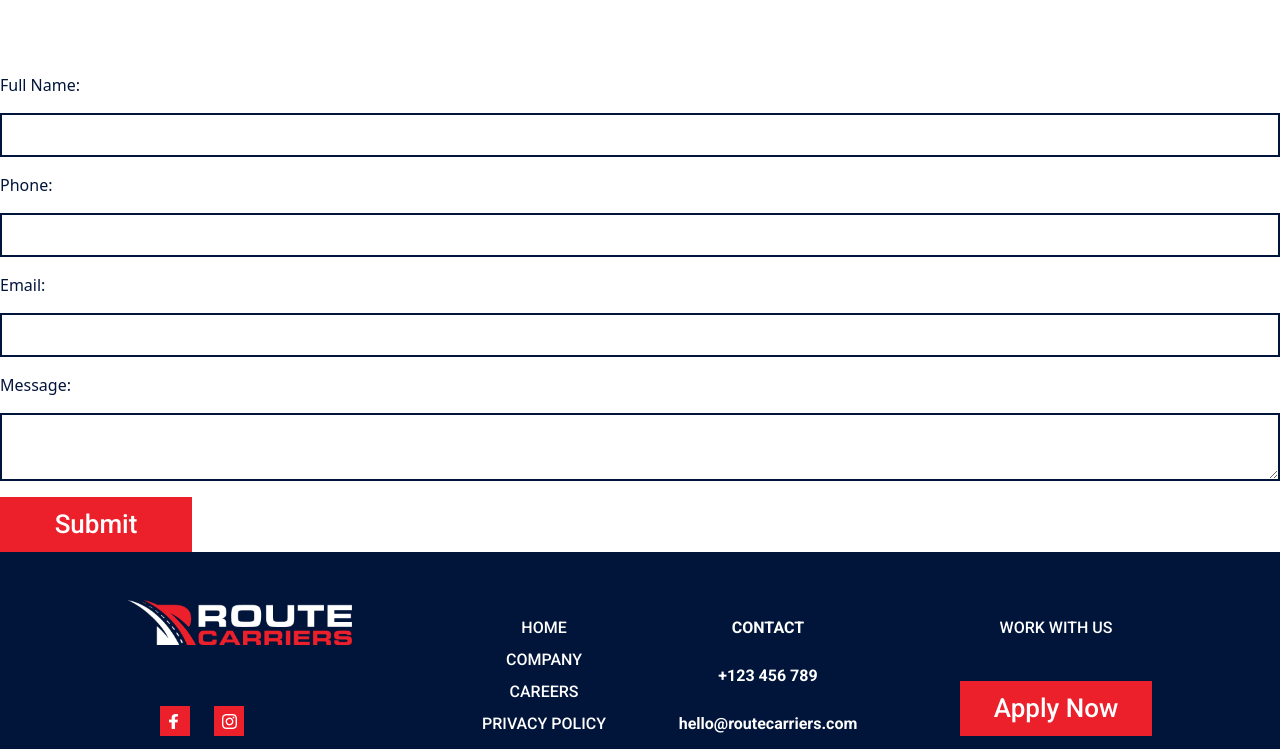
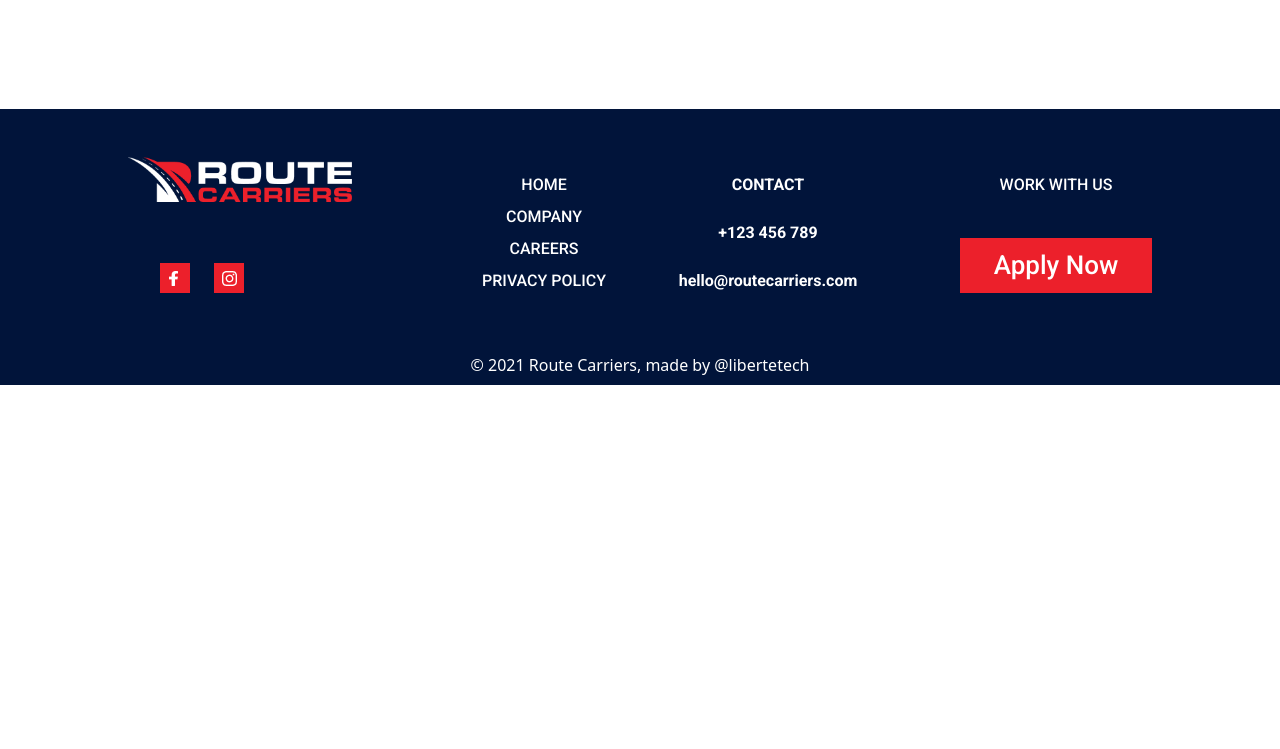
Before and after one commit to NenadVrtue/route-carriers, a Gatsby site: page /contact in a window 1280 px wide. Shown: the part 1988-2737 px from the top of the page. After the commit the page ends 2373 px from the top, so only its background shows below. Built offline with nearby package versions, Linux system fonts and the light colour scheme; Gatsby itself is replaced by a stand-in of ours.

Commit message:
form debuging

```diff
--- a/src/components/contactForm.js
+++ b/src/components/contactForm.js
@@ -19,6 +19,7 @@ const ContactForm = () => {
             <Formik
                 initialValues={{
                 name: '',
+                phone: '',
                 email: '',
                 message: '',
                 }}
@@ -44,6 +45,9 @@ const ContactForm = () => {
                 if(!values.name) {
                 errors.name = 'Name Required'
                 }
+                if(!values.phone) {
+                errors.phone = 'Phone Required'
+                }
                 if(!values.email || !emailRegex.test(values.email)) {
                 errors.email = 'Valid Email Required'
                 }
@@ -59,7 +63,12 @@ const ContactForm = () => {
                         <ErrorMessage name="name" />
                     </div>
 
-                    <div className="bg-main-red w-24 h-2 my-7 mx-auto"></div>
+                    <div className="flex flex-col mb-4">
+                        <label className="text-base w-full text-body text-main-blue mb-4" htmlFor='phone'>Phone:</label>
+                        <Field className=" border-2 border-main-blue py-2" name='phone' />
+                        <ErrorMessage name="phone" />
+                    </div>
+
 
                     <label htmlFor='email'>Email:</label>
                     <Field name='email' />
--- a/src/components/contactform2.js
+++ /dev/null
@@ -1,90 +0,0 @@
-import React, { useState, useEffect } from "react"
-import { Formik, Field, Form, ErrorMessage } from "formik"
-
-
-
-const encode = data => {
-  return Object.keys(data)
-    .map(key => encodeURIComponent(key) + "=" + encodeURIComponent(data[key]))
-    .join("&")
-}
-function ContactForm2() {
-
-
-
-  return (
-   <Formik
-    initialValues={{
-      name: '',
-      email: '',
-      message: '',
-    }}
-    onSubmit={
-      (values, actions) => {
-        fetch("/", {
-          method: "POST",
-          headers: { "Content-Type": "application/x-www-form-urlencoded" },
-          body: encode({ "form-name": "contact-demo2", ...values })
-        })
-        .then(() => {
-          alert('Success');
-          actions.resetForm()
-        })
-        .catch(() => {
-          alert('Error');
-        })
-        .finally(() => actions.setSubmitting(false))
-      }
-    }
-    validate={values => {
-      const emailRegex = /^[A-Z0-9._%+-]+@[A-Z0-9.-]+\.[A-Z]{2,}$/i;
-      const errors = {};
-      if(!values.name) {
-        errors.name = 'Name Required'
-      }
-      if(!values.email || !emailRegex.test(values.email)) {
-        errors.email = 'Valid Email Required'
-      }
-      if(!values.message) {
-        errors.message = 'Message Required'
-      }
-      return errors;
-    }}
-  >
-    <Form name="contact-demo-2" data-netlify={true}>
-
-                    <div className="flex flex-col mb-4">
-                        <label className="text-base w-full text-body text-main-blue mb-4" htmlFor='name'>Full Name:</label>
-                        <Field className=" border-2 border-main-blue py-2 px-2 focus:outline-none focus:border-main-red focus:ring-1 focus:ring-main-red " name='name' />
-                        <ErrorMessage component="div" className="text-main-red  mt-2" name="name" />
-                    </div>
-
-                     <div className="flex flex-col mb-4">
-                        <label className="text-base w-full text-body text-main-blue mb-4" htmlFor='phone'>Phone:</label>
-                        <Field className=" border-2 border-main-blue py-2 px-2 focus:outline-none focus:border-main-red focus:ring-1 focus:ring-main-red " name='phone' />
-                        <ErrorMessage component="div" className="text-main-red  mt-2" name="phone" />
-                    </div>
-
-
-                    <div className="flex flex-col mb-4">
-                        <label className="text-base w-full text-body text-main-blue mb-4" htmlFor='email'>Email:</label>
-                        <Field className=" border-2 border-main-blue py-2 px-2 focus:outline-none focus:border-main-red focus:ring-1 focus:ring-main-red " name='email' />
-                        <ErrorMessage component="div" className="text-main-red  mt-2" name="email" />
-                    </div>
-
-                    <div className="flex flex-col mb-4">
-                        <label className="text-base w-full text-body text-main-blue mb-4" htmlFor='message'>Message:</label>
-                        <Field className=" border-2 border-main-blue py-2 px-2 focus:outline-none focus:border-main-red focus:ring-1 focus:ring-main-red " name='message' component='textarea' />
-                        <ErrorMessage component="div" className="text-main-red  mt-2" name="message" />
-                    </div>
-
-                    <div data-netlify-recaptcha={true}></div>
-
-                    <button className="w-4/5 sm:w-48 flex items-center justify-center px-4 py-1 border-4 border-main-red text-sub font-medium font-body text-white bg-main-red hover:bg-main-red-hover hover:border-main-red-hover  mt-4 " type='submit'>Submit</button>
-
-
-    </Form>
-  </Formik>)
-}
-
-export default ContactForm2
--- a/src/pages/contact.js
+++ b/src/pages/contact.js
@@ -3,7 +3,7 @@ import ContactForm from '../components/contactForm'
 import ContactHero from '../components/contactHero'
 import Seo from "../components/seo"
 import Layout from '../components/layout'
-import ContactForm2 from "../components/contactform2"
+
 
 const  ContactPage = () => {
     return (
@@ -11,7 +11,7 @@ const  ContactPage = () => {
             <Seo title="Contact" description="This is a meta description"></Seo>
             <ContactHero></ContactHero>
             <ContactForm></ContactForm>
-            <ContactForm2></ContactForm2>
+
         </Layout>
     )
 }
```
